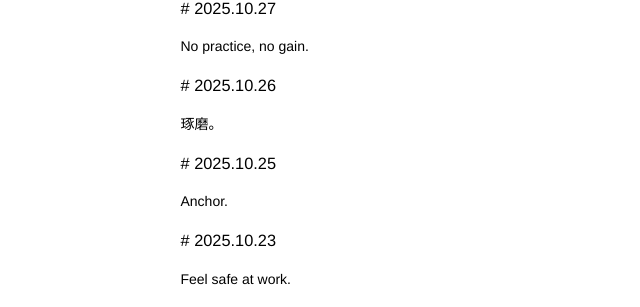
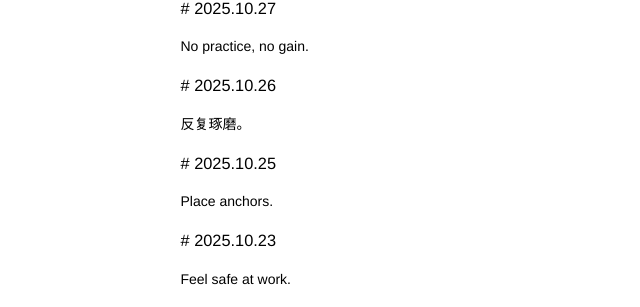
Before and after one commit to kidlj/awei, a Jekyll site: the page built from _wiki/wills.md, in a window 1280 px wide and 900 px high, scrolled down 660 px. Shown: the part 144-451 px from the top of the window, without its empty margins (167-807 px from the left). Built offline with Jekyll 4.4.1, drawn with Linux system fonts in a browser that asks for light colours.

Commit message:
update wills

```diff
--- a/_wiki/wills.md
+++ b/_wiki/wills.md
@@ -42,11 +42,11 @@ No practice, no gain.
 
 ### 2025.10.26
 
-琢磨。
+反复琢磨。
 
 ### 2025.10.25
 
-Anchor.
+Place anchors.
 
 ### 2025.10.23
 
```
